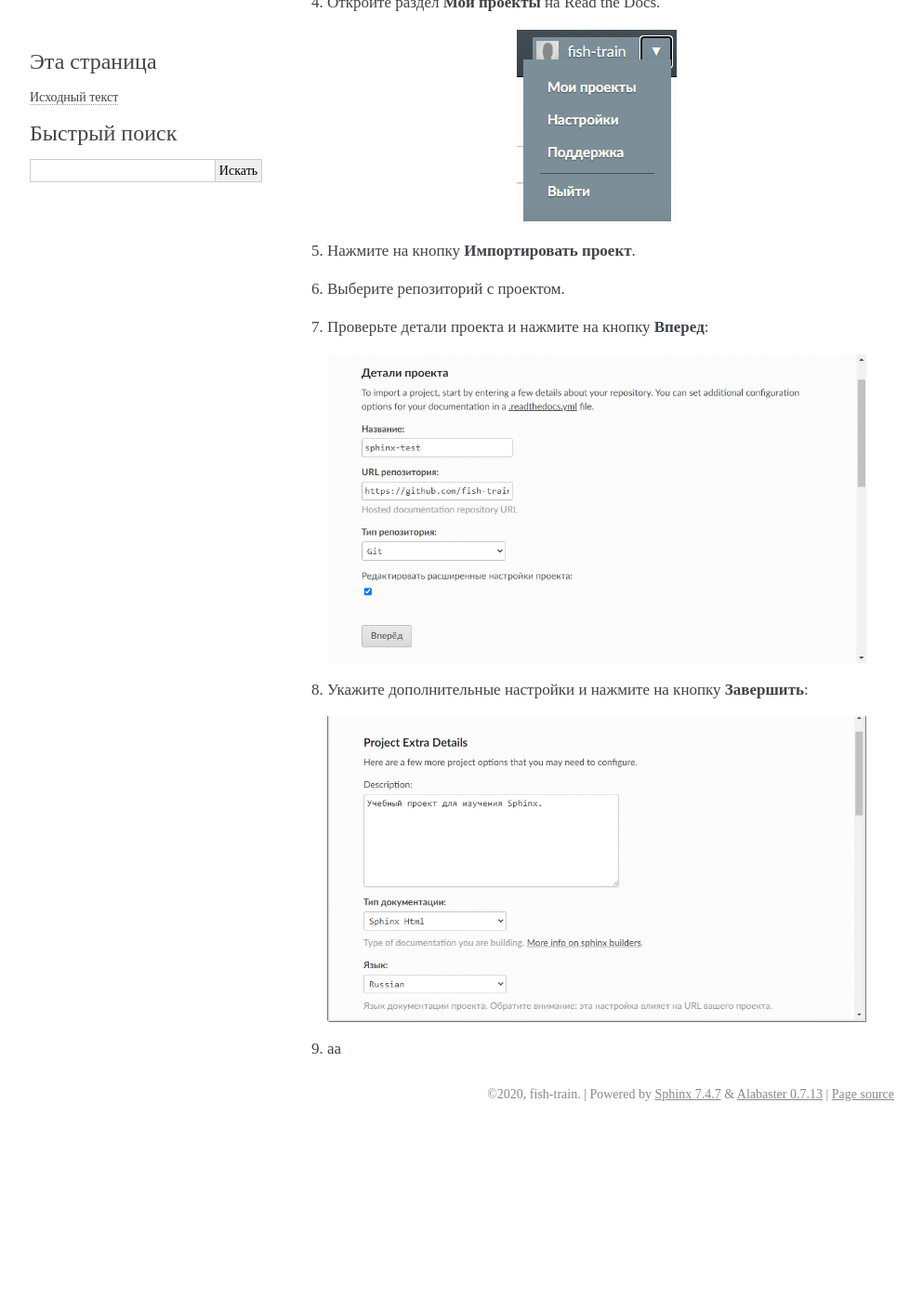
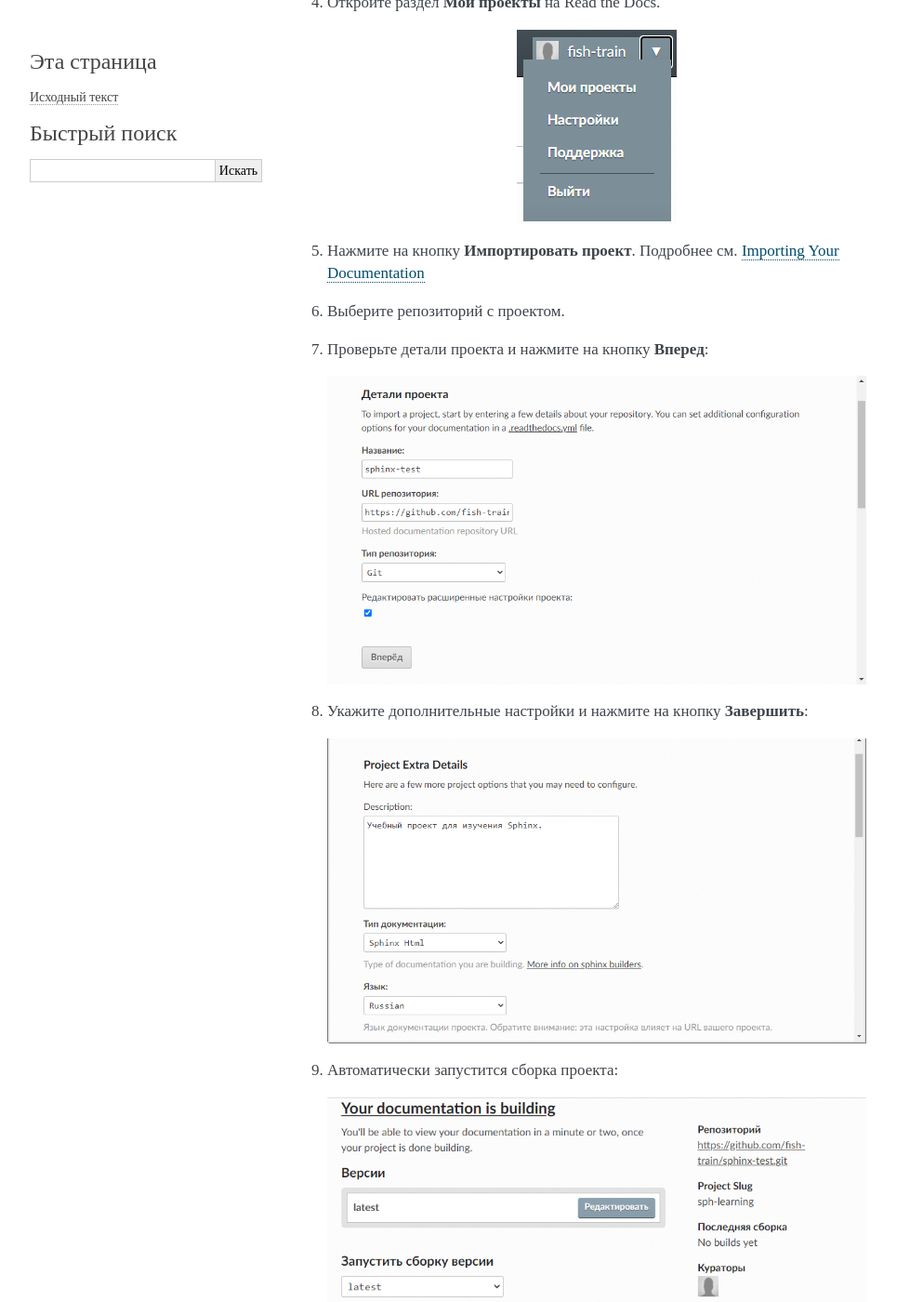
Before and after one commit to fish-train/Docs, a Sphinx documentation site: the page built from docs/source/ReadTheDocs.rst, in a window 1280 px wide and 1400 px high, scrolled down 821 px. Shown: the whole window at 93% size, without its empty margins (148-1141 px from the left). Built offline with Sphinx 7.4.7, drawn with Linux system fonts in a browser that asks for light colours; before the commit the page ends 2036 px from its top, so only the background shows below that.

```diff
--- a/docs/source/ReadTheDocs.rst
+++ b/docs/source/ReadTheDocs.rst
@@ -18,7 +18,7 @@
    .. image:: _static/my_projects.png
       :align: center
 
-#. Нажмите на кнопку **Импортировать проект**.
+#. Нажмите на кнопку **Импортировать проект**. Подробнее см. `Importing Your Documentation <https://docs.readthedocs.io/en/stable/intro/import-guide.html>`_
 #. Выберите репозиторий с проектом.
 #. Проверьте детали проекта и нажмите на кнопку **Вперед**:
 
@@ -30,4 +30,7 @@
    .. image:: _static/extra.png
       :align: center
 
-#. аа
+#. Автоматически запустится сборка проекта:
+
+   .. image:: _static/building.png
+      :align: center
--- a/docs/source/conf.py
+++ b/docs/source/conf.py
@@ -31,6 +31,7 @@ extensions = [
     'sphinx_copybutton'
 ]
 
+master_doc = 'index'
 # Add any paths that contain templates here, relative to this directory.
 templates_path = ['_templates']
 
```
